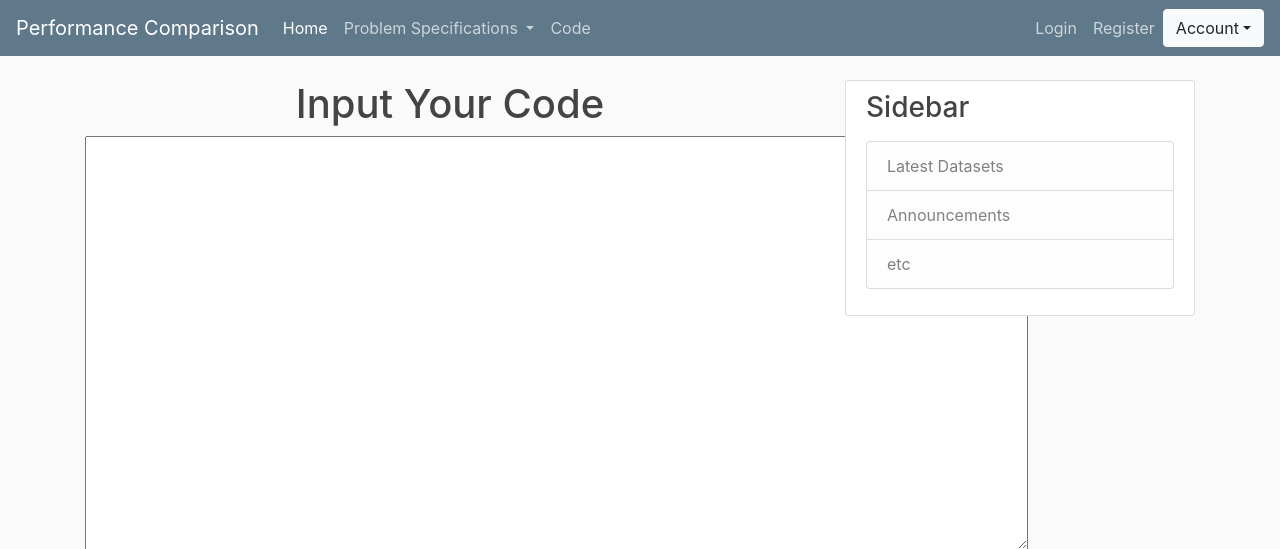
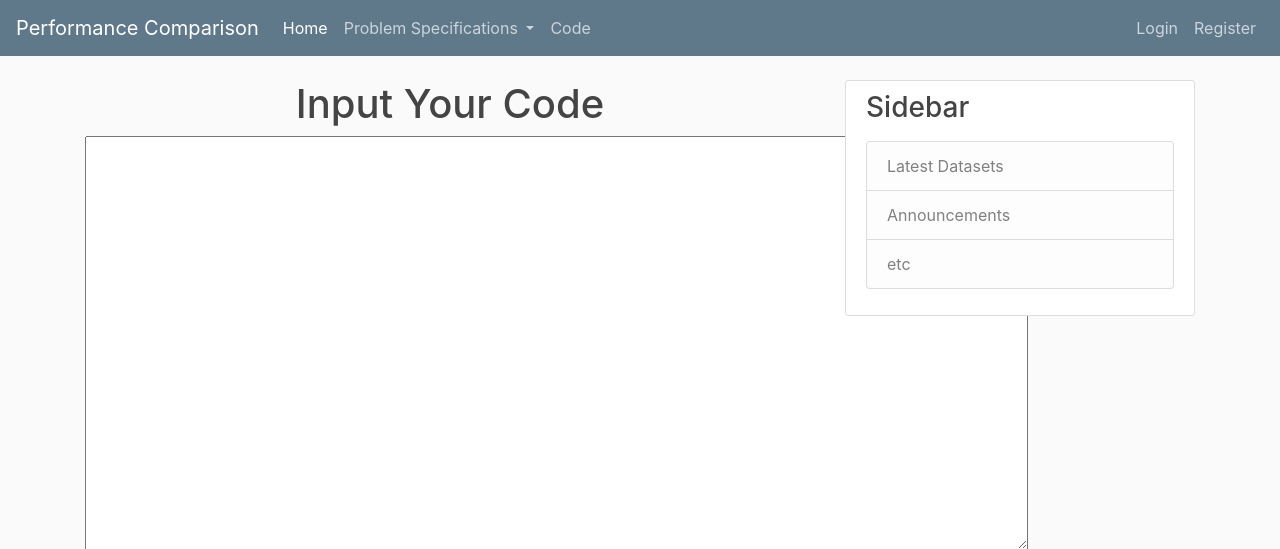
Before and after one commit to CarolinaRoberts/group_website2, a Django app: template group_project/compare/templates/compare/code.html in a window 1280 px wide. Shown: the top 549 px of the page. Run offline with Django 3.2, Linux system fonts and the light colour scheme; the template is opened without the code that fills it, so the values that code supplies are empty; some libraries are stand-ins or nearby versions.

Commit message:
fixed my account in base

```diff
--- a/group_project/compare/templates/compare/base.html
+++ b/group_project/compare/templates/compare/base.html
@@ -50,6 +50,15 @@
           </ul>
           <div class="navbar-nav">
                     {% if user.is_authenticated %}
+                        <div class="dropdown show">
+                            <a class="btn btn-outline-light dropdown-toggle" href="#" role="button" id="dropdownMenuLink" data-toggle="dropdown" aria-haspopup="true" aria-expanded="false">Account</a>
+                            <div class="dropdown-menu" aria-labelledby="dropdownMenuLink">
+                                <a class="dropdown-item" href="{% url 'compare-myaccount' %}">My Account</a>
+                                <a class="dropdown-item" href="{% url 'compare-solutions' %}">Submitted Solutions</a>
+                                <a class="dropdown-item" href="{% url 'compare-problems' %}">Submitted Problems</a>
+                                <a class="dropdown-item" href="{% url 'compare-favourite' %}">Favourite Problems</a>
+                            </div>
+                        </div>
                     <a class="nav-item nav-link" href="{% url 'profile' %}">Profile</a>
                     <a class="nav-item nav-link" href="{% url 'logout' %}">Logout</a>
                     {% else %}
@@ -57,16 +66,7 @@
                     <a class="nav-item nav-link" href="{% url 'register' %}">Register</a>
                     {% endif %}
                   </div>
-        <!--(when have DB, write the code here) After login, hide login and register, show the my account dropdown list -->
-            <div class="dropdown show">
-                    <a class="btn btn-outline-light dropdown-toggle" href="#" role="button" id="dropdownMenuLink" data-toggle="dropdown" aria-haspopup="true" aria-expanded="false">Account</a>
-                    <div class="dropdown-menu" aria-labelledby="dropdownMenuLink">
-                        <a class="dropdown-item" href="{% url 'compare-myaccount' %}">My Account</a>
-                        <a class="dropdown-item" href="{% url 'compare-solutions' %}">Submitted Solutions</a>
-                        <a class="dropdown-item" href="{% url 'compare-problems' %}">Submitted Problems</a>
-                        <a class="dropdown-item" href="{% url 'compare-favourite' %}">Favourite Problems</a>
-                    </div>
-            </div>
+
           <!-- <form class="form-inline my-2 my-lg-0">
             <input class="form-control mr-sm-2" type="search" placeholder="Search" aria-label="Search">
             <button class="btn btn-outline-success my-2 my-sm-0" type="submit">Search</button>
```
